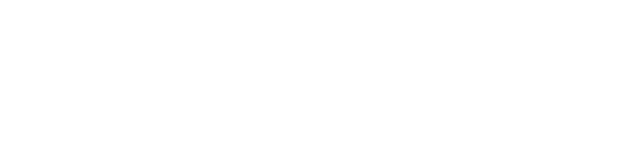
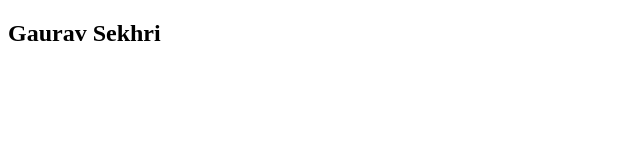
Before and after one commit to gauravsekhri/banana-talk, a plain HTML site: page index.html in a window 1280 px wide. Shown: the whole page, without its empty margins (0-640 px from the left). Drawn offline with Linux system fonts and the light colour scheme.

Commit message:
Update index.html

```diff
--- a/index.html
+++ b/index.html
@@ -10,6 +10,8 @@
     </head>
     <body>
 
+        <h2>Gaurav Sekhri</h2>
+
         <script src="" async defer></script>
     </body>
 </html>
```
